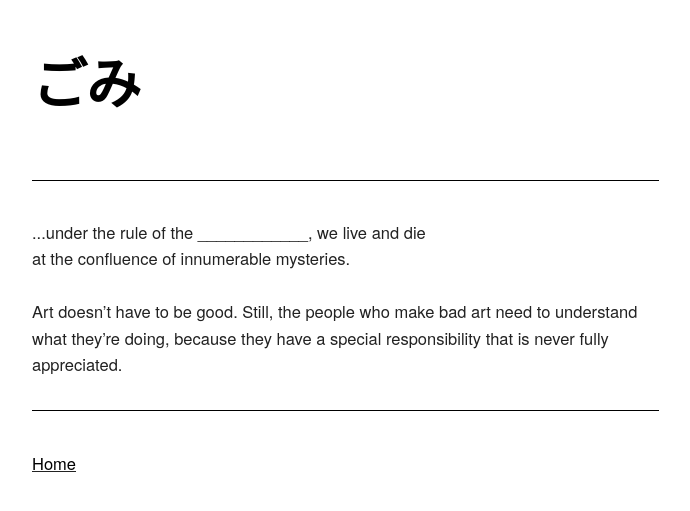
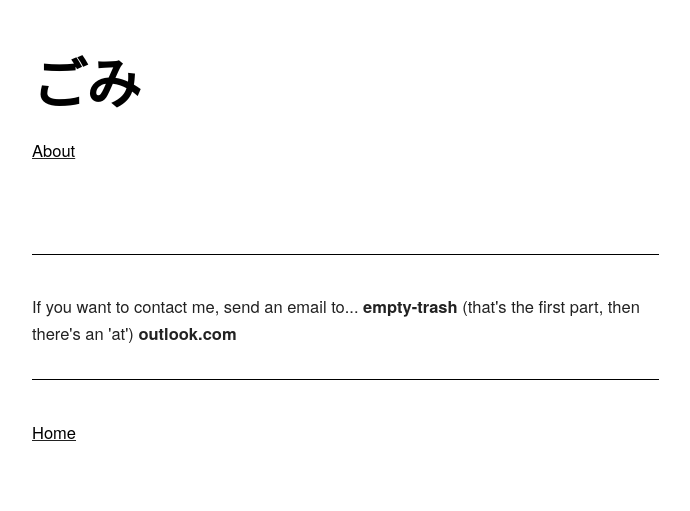
Before and after one commit to mt-trash/mt-trash.github.io, a Jekyll site: the page built from about/index.html, in a window 1280 px wide. Shown: the top 511 px of the page, without its empty margins (128-818 px from the left). Built offline with Jekyll 4.4.1, drawn with Linux system fonts in a browser that asks for light colours.

Commit message:
about page

```diff
--- a/_layouts/default.html
+++ b/_layouts/default.html
@@ -35,6 +35,11 @@
             <h1><b><a class="trash" href="{{ site.baseurl }}">{{ site.name }}</a></b></h1>
           </div>
         </div>
+        <div class="row">
+          <div class="two columns" style="margin-bottom: 5%">
+            <u><a class="trash" href="{{ site.baseurl }}"about/>About</a></u>
+          </div>
+        </div>
         {{ content }}
         <div class="row">
           <div class="two columns" style="margin-bottom: 5%">
--- a/about/index.html
+++ b/about/index.html
@@ -6,9 +6,7 @@ title: About
 <div class="row">
   <div class="eight columns" style="margin-top: 1%">
   	<hr>
-    <p>...under the rule of the ____________, we live and die<br>
-    at the confluence of innumerable mysteries.<br><br>
-    Art doesn’t have to be good. Still, the people who make bad art need to understand what they’re doing, because they have a special responsibility that is never fully appreciated.</p>
+    <p>If you want to contact me, send an email to... <b>empty-trash</b> (that's the first part, then there's an 'at') <b>outlook.com</b></p>
     <hr>
   </div>
 </div>
```
